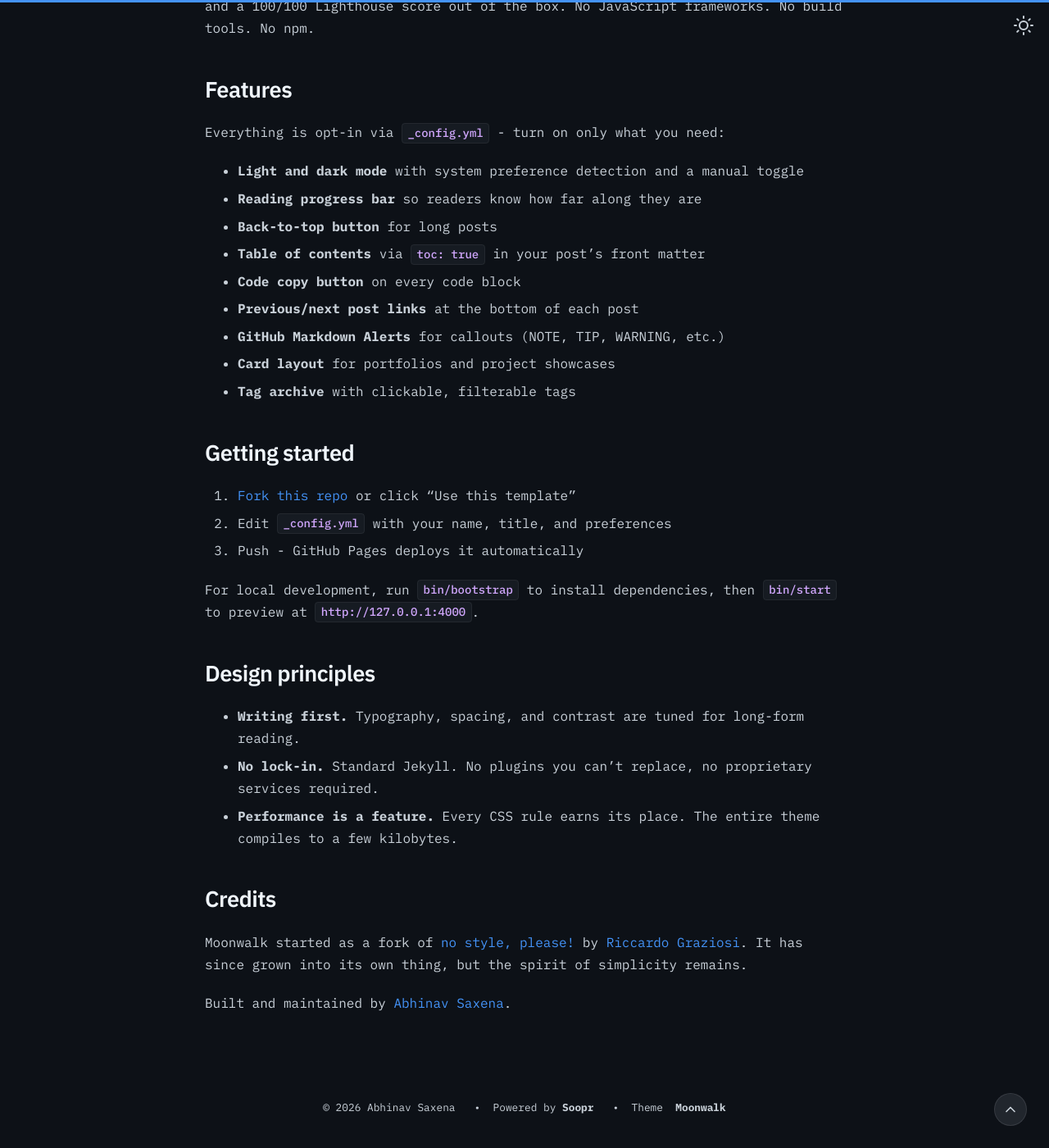
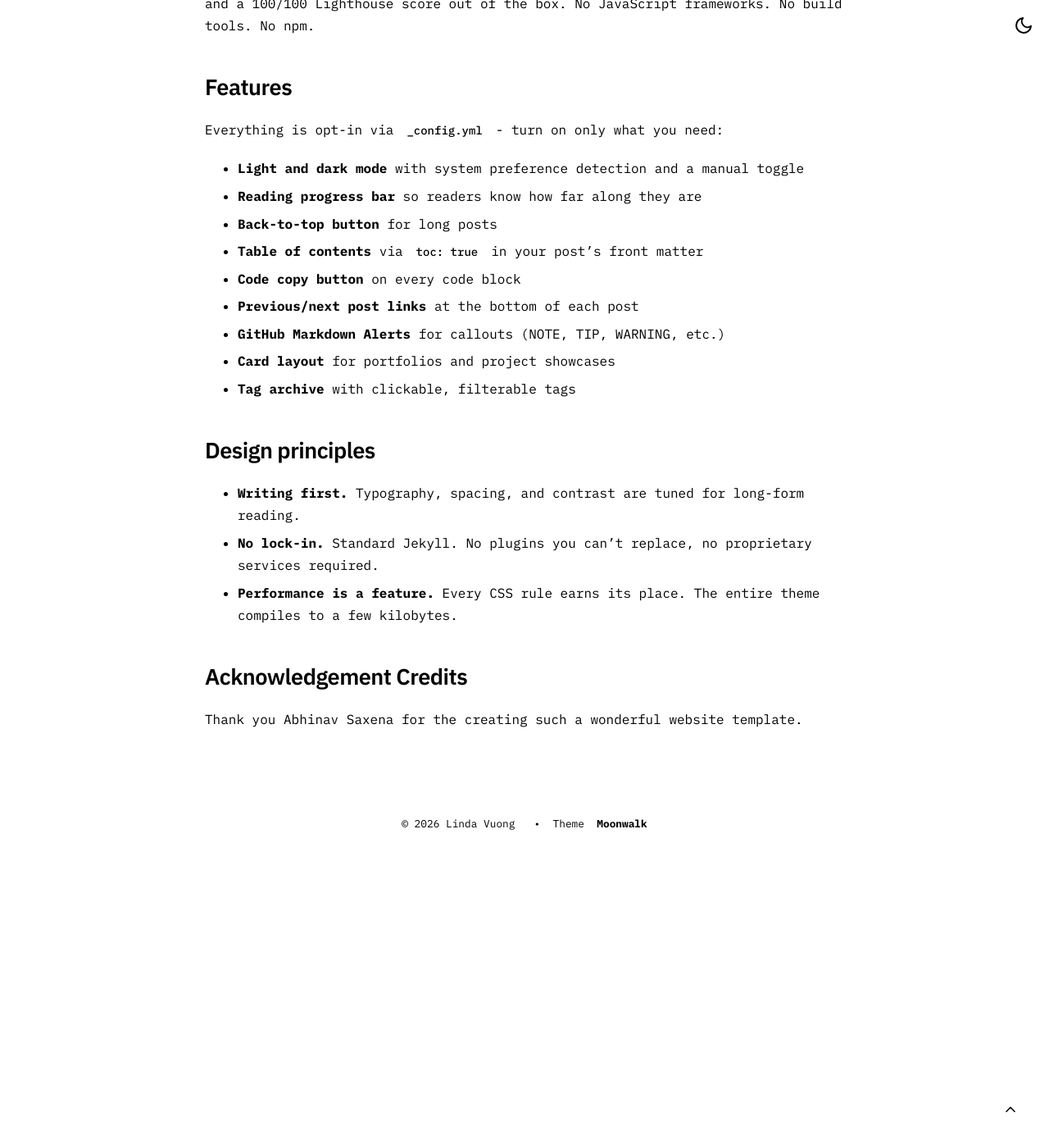
Before and after one commit to lhvuong11/moonwalk, a Jekyll site: the page built from about.md, in a window 1280 px wide and 1400 px high, scrolled down 601 px. Shown: the whole window at 82% size. Built offline with Jekyll 4.4.1, drawn with Linux system fonts in a browser that asks for light colours; after the commit the page ends 1652 px from its top, so only the background shows below that; some of the changed text lies outside the part shown.

```diff
--- a/_config.yml
+++ b/_config.yml
@@ -1,21 +1,17 @@
-title: Moonwalk
-author: Abhinav Saxena
-url: https://www.abhinavsaxena.com # root address of the site
+title: Linda Vuong
+author: Linda Vuong
+url: https://www.lhvuong11.github.io # root address of the site
 baseurl: "/moonwalk/" # set to "/moonwalk" if hosting under a project subpath
 description: > # description of the site (multiple lines allowed)
-  Moonwalk is a fast and elegant Jekyll theme with a clean dark mode. It comes with horizontal list (for navbar and footer), card list (for portfolio), and a generic vertical list. It is very easy to modify in case you want to build over it - please see _layouts/home.html to do that.
+  Linda Vuong's personal website.
 
 permalink: /:slug
-
-twitter:
-  username: abhinav # update or delete this
-  card: summary_large_image
 
 #theme: moonwalk # if you are using GitHub Pages, change it to remote_theme: abhinavs/moonwalk
 remote_theme: abhinavs/moonwalk
 
 theme_config:
-  appearance: "dark" # can be "light", "dark" or "auto"
+  appearance: "auto" # can be "light", "dark" or "auto"
   appearance_toggle: true # if appearance can be switched by user
   date_format: "%Y-%m-%d" # customize how date is formatted
   show_description: true # show blog description
@@ -38,13 +34,10 @@ theme_config:
   show_link_previews: true # show preview cards when hovering internal post links
   # options for "home" page
   home:
-    title_projects: Portfolio
-    title_misc_list: Details
-    title_blog: Blog
-    title_old_projects: Old Projects
-
-soopr:
-  publish_token: "" # sign up at https://www.soopr.co to get your publish token and personalize share and reaction options
+    title_projects: Relevant Experience
+    #title_misc_list: Details
+    title_blog: Projects
+    #title_old_projects: Old Projects
 
 highlighter: rouge
 
--- a/about.md
+++ b/about.md
@@ -1,6 +1,6 @@
 ---
 layout: post
-title: About Moonwalk
+title: About Me
 ---
 
 Moonwalk is a fast, minimal Jekyll theme built for people who want their writing to look great without fighting their tools.
@@ -25,22 +25,11 @@ Everything is opt-in via `_config.yml` - turn on only what you need:
 - **Card layout** for portfolios and project showcases
 - **Tag archive** with clickable, filterable tags
 
-## Getting started
-
-1. [Fork this repo](https://github.com/abhinavs/moonwalk/fork) or click "Use this template"
-2. Edit `_config.yml` with your name, title, and preferences
-3. Push - GitHub Pages deploys it automatically
-
-For local development, run `bin/bootstrap` to install dependencies, then `bin/start` to preview at `http://127.0.0.1:4000`.
-
 ## Design principles
 
 - **Writing first.** Typography, spacing, and contrast are tuned for long-form reading.
 - **No lock-in.** Standard Jekyll. No plugins you can't replace, no proprietary services required.
 - **Performance is a feature.** Every CSS rule earns its place. The entire theme compiles to a few kilobytes.
 
-## Credits
-
-Moonwalk started as a fork of [no style, please!](https://github.com/riggraz/no-style-please) by [Riccardo Graziosi](https://riggraz.dev/). It has since grown into its own thing, but the spirit of simplicity remains.
-
-Built and maintained by [Abhinav Saxena](https://www.abhinav.co).
+## Acknowledgement Credits
+Thank you Abhinav Saxena for the creating such a wonderful website template.
```
Also changed, not shown: CONTRIBUTING.md (deleted, +0 -25 lines), _posts/2020-07-08-language-tests.md (deleted, +0 -51 lines), github_pages.md (deleted, +0 -15 lines), moonwalk_on_windows.md (deleted, +0 -9 lines), .github/FUNDING.yml (deleted), README.md, favicon.ico (deleted).
